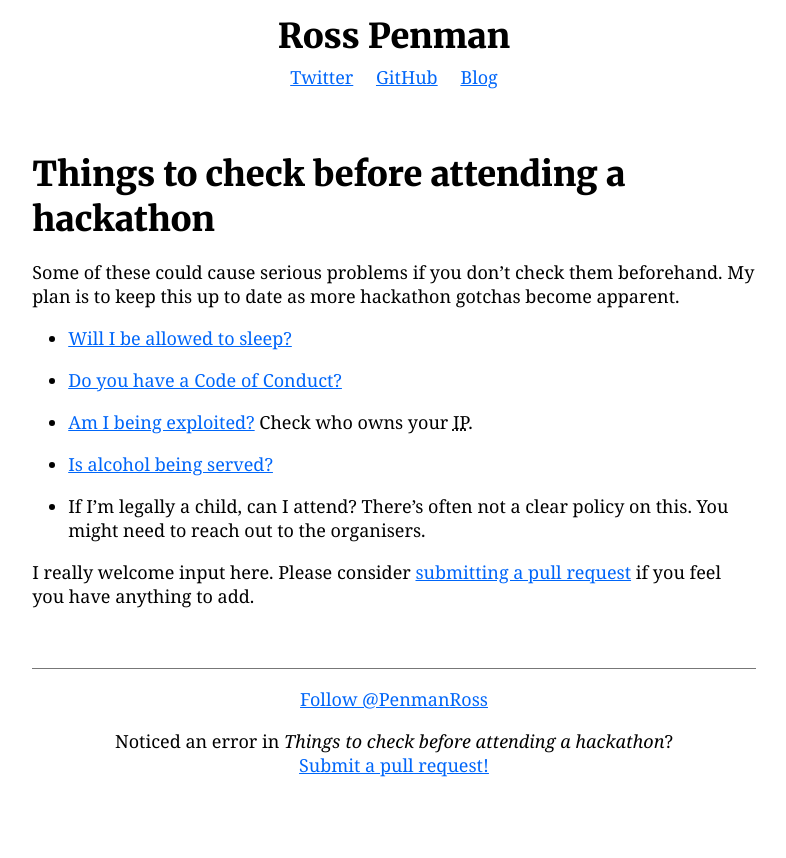
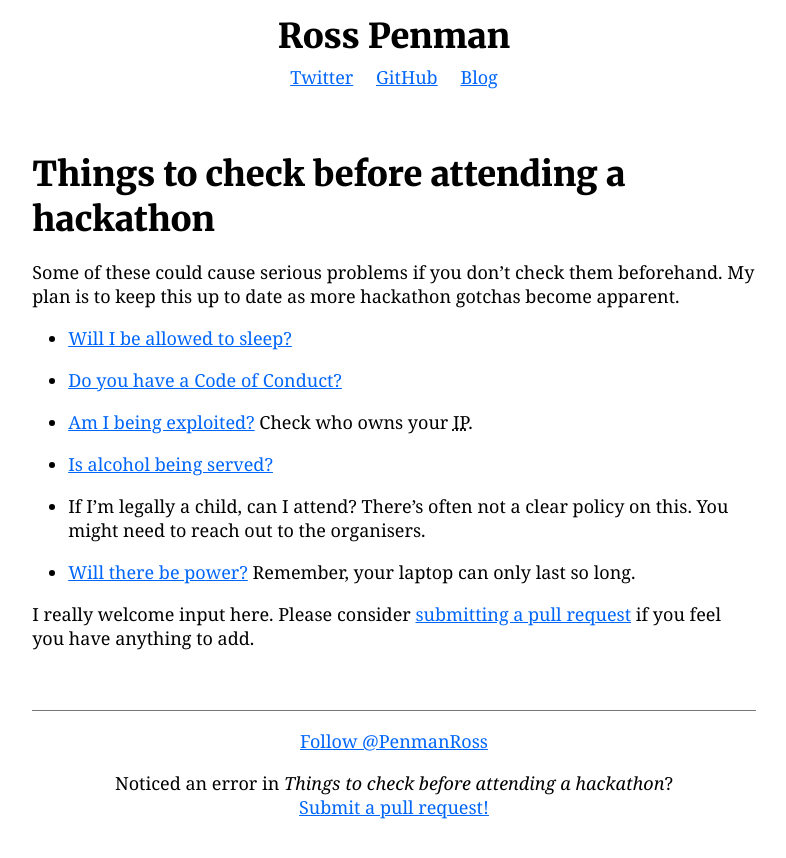
Before and after one commit to hyl/penman.github.io, a Jekyll site: the page built from _posts/2014-10-31-prehackathon.md, in a window 1280 px wide, cut to the strip 184-1046 px from the top of the page. Shown: the top 858 px of the strip, without its empty margins (246-1032 px from the left). Built offline with Jekyll 4.4.1, drawn with Linux system fonts in a browser that asks for light colours; Markdown is read by kramdown in place of the engine named in the settings; comment, search, counter and statistics services are not loaded; before the commit the page ends 1004 px from its top, so only the background shows below that.

Commit message:
Power is important

```diff
--- a/_posts/2014-10-31-prehackathon.md
+++ b/_posts/2014-10-31-prehackathon.md
@@ -11,5 +11,6 @@ My plan is to keep this up to date as more hackathon gotchas become apparent.
 * [Am I being exploited?](http://jamiemsmyth.blogspot.co.uk/2013/01/corporate-hackathons-fine-line-between.html) Check who owns your <abbr title="Intellectual Property">IP</abbr>.
 * [Is alcohol being served?](https://modelviewculture.com/pieces/alcohol-and-inclusivity-planning-tech-events-with-non-alcoholic-options)
 * If I'm legally a child, can I attend? There's often not a clear policy on this. You might need to reach out to the organisers.
+* [Will there be power?](https://twitter.com/hubmum/status/366351610949009408) Remember, your laptop can only last so long.
 
 I really welcome input here. Please consider [submitting a pull request](https://github.com/penman/penman.github.com/edit/master/_posts/2014-10-31-prehackathon.md) if you feel you have anything to add.
```
